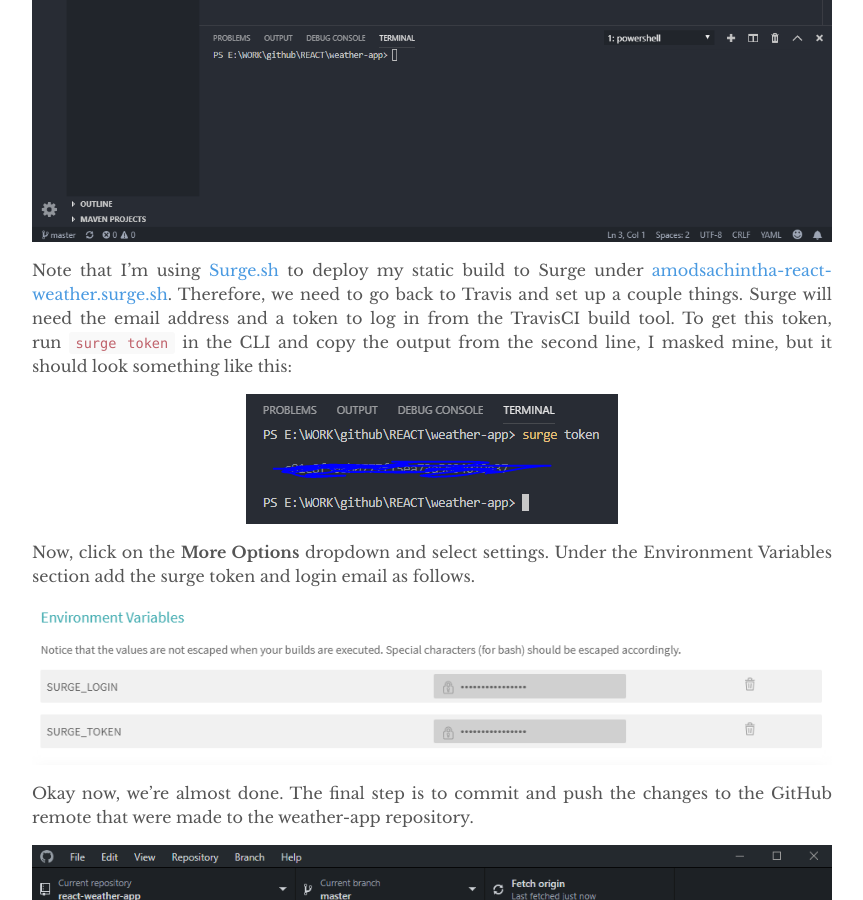
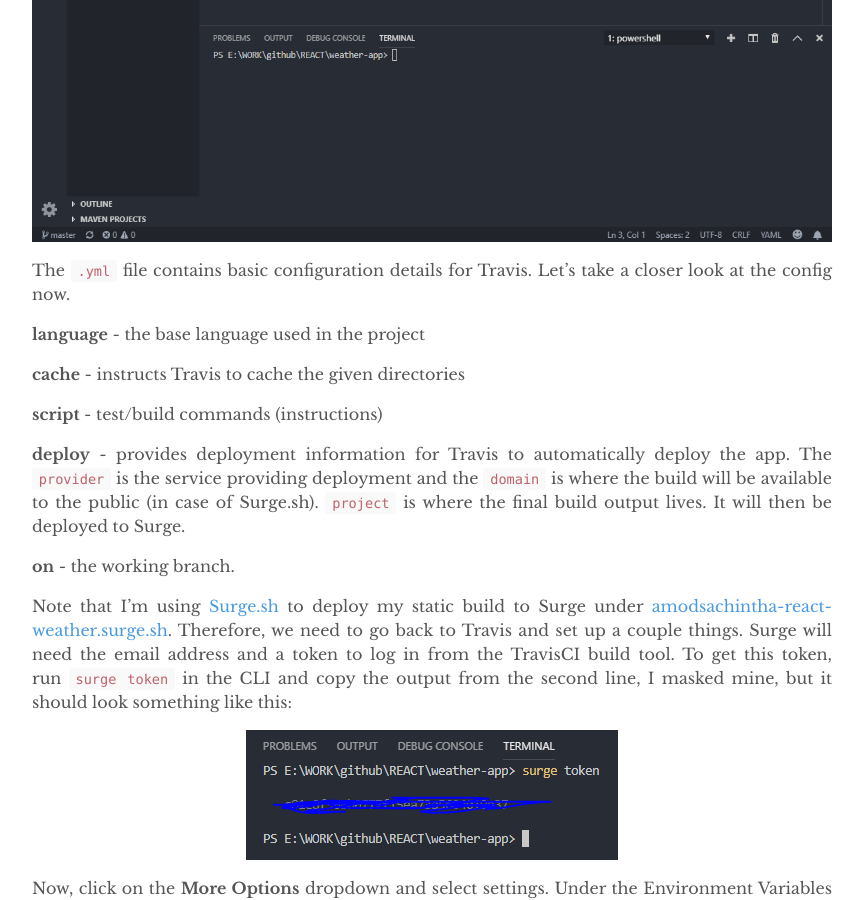
Before and after one commit to amodsachintha/amodsachintha.github.io, a Jekyll site: the page built from _posts/2019-03-16-configuring-travis-ci-for-github.markdown, in a window 1280 px wide and 900 px high, scrolled down 2829 px. Shown: the whole window, without its empty margins (208-1071 px from the left). Built offline with Jekyll 4.4.1, drawn with Linux system fonts in a browser that asks for light colours.

Commit message:
travis config explanation added

```diff
--- a/_posts/2019-03-16-configuring-travis-ci-for-github.markdown
+++ b/_posts/2019-03-16-configuring-travis-ci-for-github.markdown
@@ -30,6 +30,18 @@ For this demostration, I’m using my [weather-app](https://github.com/amodsachi
 So, like I said before, Travis CI will not know what to do as soon as you activate the repository. We will now configure the ``.travis.yml`` file in the GitHub repository for Travis CI to get the required build and deploy configuration.
 
 ![travis.yml](/assets/travis-ci/travis.yml.PNG "Travis CI config")
+
+The `.yml` file contains basic configuration details for Travis. Let’s take a closer look at the config now.
+
+**language** - the base language used in the project
+
+**cache**   - instructs Travis to cache the given directories
+
+**script** - test/build commands (instructions)
+
+**deploy** - provides deployment information for Travis to automatically deploy the app. The `provider` is the service providing deployment and the `domain` is where the build will be available to the public (in case of Surge.sh). `project` is where the final build output lives. It will then be deployed to Surge.
+
+**on** - the working branch.
 
 Note that I’m using [Surge.sh](https://surge.sh) to deploy my static build to Surge under [amodsachintha-react-weather.surge.sh](http://amodsachintha-react-weather.surge.sh ). Therefore, we need to go back to Travis and set up a couple things. Surge will need the email address and a token to log in from the TravisCI build tool. To get this token, run `surge token` in the CLI and copy the output from the second line, I masked mine, but it should look something like this:
 
```
